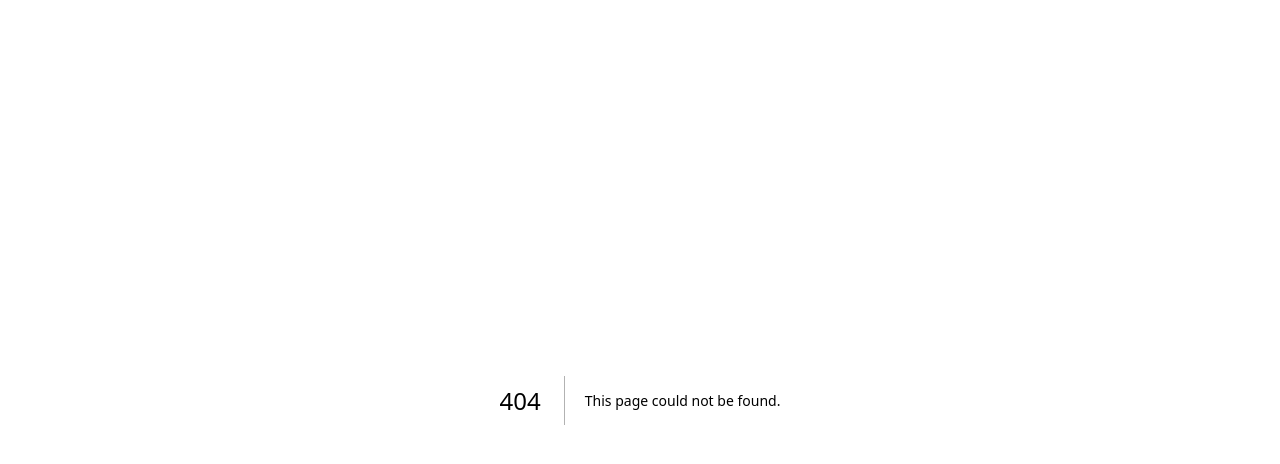
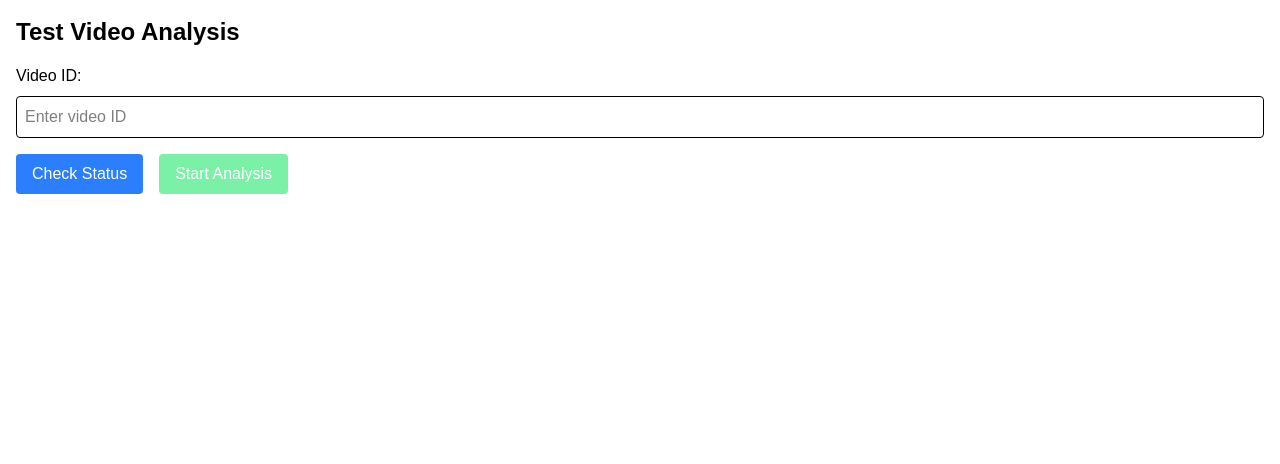
Before and after one commit to Thetimii/content-inspiration-platform, a Next.js app: page /test-analysis in a window 1280 px wide. Before the commit this address had no page. Shown: the top 464 px of the page. Built offline with nearby package versions, Linux system fonts and the light colour scheme.

Commit message:
Add test endpoints and pages for debugging DashScope API and video analysis

```diff
--- /dev/null
+++ b/src/app/api/test-dashscope/route.ts
@@ -0,0 +1,109 @@
+import { NextResponse } from 'next/server';
+import axios from 'axios';
+
+/**
+ * Test endpoint for DashScope API
+ * This is a simple endpoint that makes a direct call to the DashScope API
+ * and returns the result without any background processing
+ */
+export async function POST(request: Request) {
+  try {
+    const { videoUrl } = await request.json();
+
+    if (!videoUrl) {
+      return NextResponse.json(
+        { error: 'Video URL is required' },
+        { status: 400 }
+      );
+    }
+
+    console.log('[TEST-DASHSCOPE] Testing DashScope API with video URL:', videoUrl);
+
+    // Get the DashScope API key
+    const dashscopeApiKey = process.env.DASHSCOPE_API_KEY;
+
+    if (!dashscopeApiKey) {
+      return NextResponse.json(
+        { error: 'DashScope API key is missing' },
+        { status: 500 }
+      );
+    }
+
+    // Prepare the prompt for video analysis
+    const prompt = `Please analyze this video and describe what's happening in it.`;
+
+    // Prepare the request payload for DashScope API using the exact format from the video analyzer project
+    const requestBody = {
+      model: 'qwen-vl-max',
+      input: {
+        messages: [
+          {
+            role: "system",
+            content: [{ text: "You are a helpful assistant that analyzes video content." }]
+          },
+          {
+            role: "user",
+            content: [
+              { video: videoUrl, fps: 2 }, // Use fps: 2 to extract frames at 2 frames per second
+              { text: prompt }
+            ]
+          }
+        ]
+      }
+    };
+
+    // Prepare the headers
+    const headers = {
+      'Content-Type': 'application/json',
+      'Authorization': `Bearer ${dashscopeApiKey}`
+    };
+
+    console.log('[TEST-DASHSCOPE] Making API call to DashScope');
+
+    // Make the API call to DashScope
+    const response = await axios.post(
+      'https://dashscope-intl.aliyuncs.com/api/v1/services/aigc/multimodal-generation/generation',
+      requestBody,
+      {
+        headers,
+        timeout: 60000 // 1 minute timeout
+      }
+    );
+
+    console.log('[TEST-DASHSCOPE] Received response from DashScope API');
+    console.log('[TEST-DASHSCOPE] Response status:', response.status);
+
+    // Return the full response for debugging
+    return NextResponse.json({
+      success: true,
+      response: {
+        status: response.status,
+        data: response.data,
+        output: response.data?.output?.text || null
+      }
+    });
+
+  } catch (error: any) {
+    console.error('[TEST-DASHSCOPE] Error:', error.message);
+
+    // Return detailed error information
+    const errorResponse = {
+      error: error.message,
+      details: {}
+    };
+
+    if (error.response) {
+      errorResponse.details = {
+        status: error.response.status,
+        data: error.response.data,
+        headers: error.response.headers
+      };
+    } else if (error.request) {
+      errorResponse.details = {
+        request: 'Request was made but no response was received'
+      };
+    }
+
+    return NextResponse.json(errorResponse, { status: 500 });
+  }
+}
--- /dev/null
+++ b/src/app/test-analysis/page.tsx
@@ -0,0 +1,143 @@
+'use client';
+
+import { useState } from 'react';
+
+export default function TestAnalysis() {
+  const [videoId, setVideoId] = useState('');
+  const [loading, setLoading] = useState(false);
+  const [result, setResult] = useState<any>(null);
+  const [error, setError] = useState<string | null>(null);
+
+  const handleSubmit = async (e: React.FormEvent) => {
+    e.preventDefault();
+    setLoading(true);
+    setResult(null);
+    setError(null);
+
+    try {
+      const response = await fetch('/api/check-analysis', {
+        method: 'POST',
+        headers: {
+          'Content-Type': 'application/json',
+        },
+        body: JSON.stringify({ videoId }),
+      });
+
+      const data = await response.json();
+
+      if (!response.ok) {
+        throw new Error(data.error || 'An error occurred');
+      }
+
+      setResult(data);
+    } catch (err: any) {
+      setError(err.message);
+    } finally {
+      setLoading(false);
+    }
+  };
+
+  const handleStartAnalysis = async () => {
+    if (!videoId) return;
+
+    setLoading(true);
+    setResult(null);
+    setError(null);
+
+    try {
+      const response = await fetch('/api/direct-video-analysis', {
+        method: 'POST',
+        headers: {
+          'Content-Type': 'application/json',
+        },
+        body: JSON.stringify({ videoId, userId: 'test-user' }),
+      });
+
+      const data = await response.json();
+
+      if (!response.ok) {
+        throw new Error(data.error || 'An error occurred');
+      }
+
+      setResult({
+        message: 'Analysis started',
+        data
+      });
+    } catch (err: any) {
+      setError(err.message);
+    } finally {
+      setLoading(false);
+    }
+  };
+
+  return (
+    <div className="container mx-auto p-4">
+      <h1 className="text-2xl font-bold mb-4">Test Video Analysis</h1>
+
+      <form onSubmit={handleSubmit} className="mb-6">
+        <div className="mb-4">
+          <label htmlFor="videoId" className="block mb-2">
+            Video ID:
+          </label>
+          <input
+            type="text"
+            id="videoId"
+            value={videoId}
+            onChange={(e) => setVideoId(e.target.value)}
+            className="w-full p-2 border rounded"
+            placeholder="Enter video ID"
+            required
+          />
+        </div>
+
+        <div className="flex space-x-4">
+          <button
+            type="submit"
+            disabled={loading}
+            className="bg-blue-500 text-white px-4 py-2 rounded disabled:bg-blue-300"
+          >
+            {loading ? 'Checking...' : 'Check Status'}
+          </button>
+
+          <button
+            type="button"
+            onClick={handleStartAnalysis}
+            disabled={loading || !videoId}
+            className="bg-green-500 text-white px-4 py-2 rounded disabled:bg-green-300"
+          >
+            Start Analysis
+          </button>
+        </div>
+      </form>
+
+      {loading && <p className="text-gray-600">Loading...</p>}
+
+      {error && (
+        <div className="bg-red-100 border border-red-400 text-red-700 px-4 py-3 rounded mb-4">
+          <p className="font-bold">Error:</p>
+          <p>{error}</p>
+        </div>
+      )}
+
+      {result && (
+        <div className="bg-green-100 border border-green-400 text-green-700 px-4 py-3 rounded mb-4">
+          <p className="font-bold">Result:</p>
+          <div className="mt-4">
+            <pre className="bg-gray-100 p-4 rounded overflow-auto max-h-96">
+              {JSON.stringify(result, null, 2)}
+            </pre>
+          </div>
+
+          {result.frame_analysis && (
+            <div className="mt-4">
+              <h2 className="text-xl font-semibold mb-2">Analysis:</h2>
+              <div className="bg-white p-4 rounded border">
+                {result.frame_analysis}
+              </div>
+            </div>
+          )}
+        </div>
+      )}
+    </div>
+  );
+}
--- /dev/null
+++ b/src/app/test-dashscope/page.tsx
@@ -0,0 +1,100 @@
+'use client';
+
+import { useState } from 'react';
+
+export default function TestDashScope() {
+  const [videoUrl, setVideoUrl] = useState('');
+  const [loading, setLoading] = useState(false);
+  const [result, setResult] = useState<any>(null);
+  const [error, setError] = useState<string | null>(null);
+
+  const handleSubmit = async (e: React.FormEvent) => {
+    e.preventDefault();
+    setLoading(true);
+    setResult(null);
+    setError(null);
+
+    try {
+      const response = await fetch('/api/test-dashscope', {
+        method: 'POST',
+        headers: {
+          'Content-Type': 'application/json',
+        },
+        body: JSON.stringify({ videoUrl }),
+      });
+
+      const data = await response.json();
+
+      if (!response.ok) {
+        throw new Error(data.error || 'An error occurred');
+      }
+
+      setResult(data);
+    } catch (err: any) {
+      setError(err.message);
+    } finally {
+      setLoading(false);
+    }
+  };
+
+  return (
+    <div className="container mx-auto p-4">
+      <h1 className="text-2xl font-bold mb-4">Test DashScope API</h1>
+
+      <form onSubmit={handleSubmit} className="mb-6">
+        <div className="mb-4">
+          <label htmlFor="videoUrl" className="block mb-2">
+            Video URL (must be publicly accessible):
+          </label>
+          <input
+            type="text"
+            id="videoUrl"
+            value={videoUrl}
+            onChange={(e) => setVideoUrl(e.target.value)}
+            className="w-full p-2 border rounded"
+            placeholder="https://example.com/video.mp4"
+            required
+          />
+        </div>
+
+        <button
+          type="submit"
+          disabled={loading}
+          className="bg-blue-500 text-white px-4 py-2 rounded disabled:bg-blue-300"
+        >
+          {loading ? 'Testing...' : 'Test API'}
+        </button>
+      </form>
+
+      {loading && <p className="text-gray-600">Loading... This may take up to a minute.</p>}
+
+      {error && (
+        <div className="bg-red-100 border border-red-400 text-red-700 px-4 py-3 rounded mb-4">
+          <p className="font-bold">Error:</p>
+          <p>{error}</p>
+        </div>
+      )}
+
+      {result && (
+        <div className="bg-green-100 border border-green-400 text-green-700 px-4 py-3 rounded mb-4">
+          <p className="font-bold">Success!</p>
+          <div className="mt-4">
+            <h2 className="text-xl font-semibold mb-2">API Response:</h2>
+            <pre className="bg-gray-100 p-4 rounded overflow-auto max-h-96">
+              {JSON.stringify(result, null, 2)}
+            </pre>
+          </div>
+
+          {result.response?.output && (
+            <div className="mt-4">
+              <h2 className="text-xl font-semibold mb-2">Analysis Output:</h2>
+              <div className="bg-white p-4 rounded border">
+                {result.response.output}
+              </div>
+            </div>
+          )}
+        </div>
+      )}
+    </div>
+  );
+}
```
